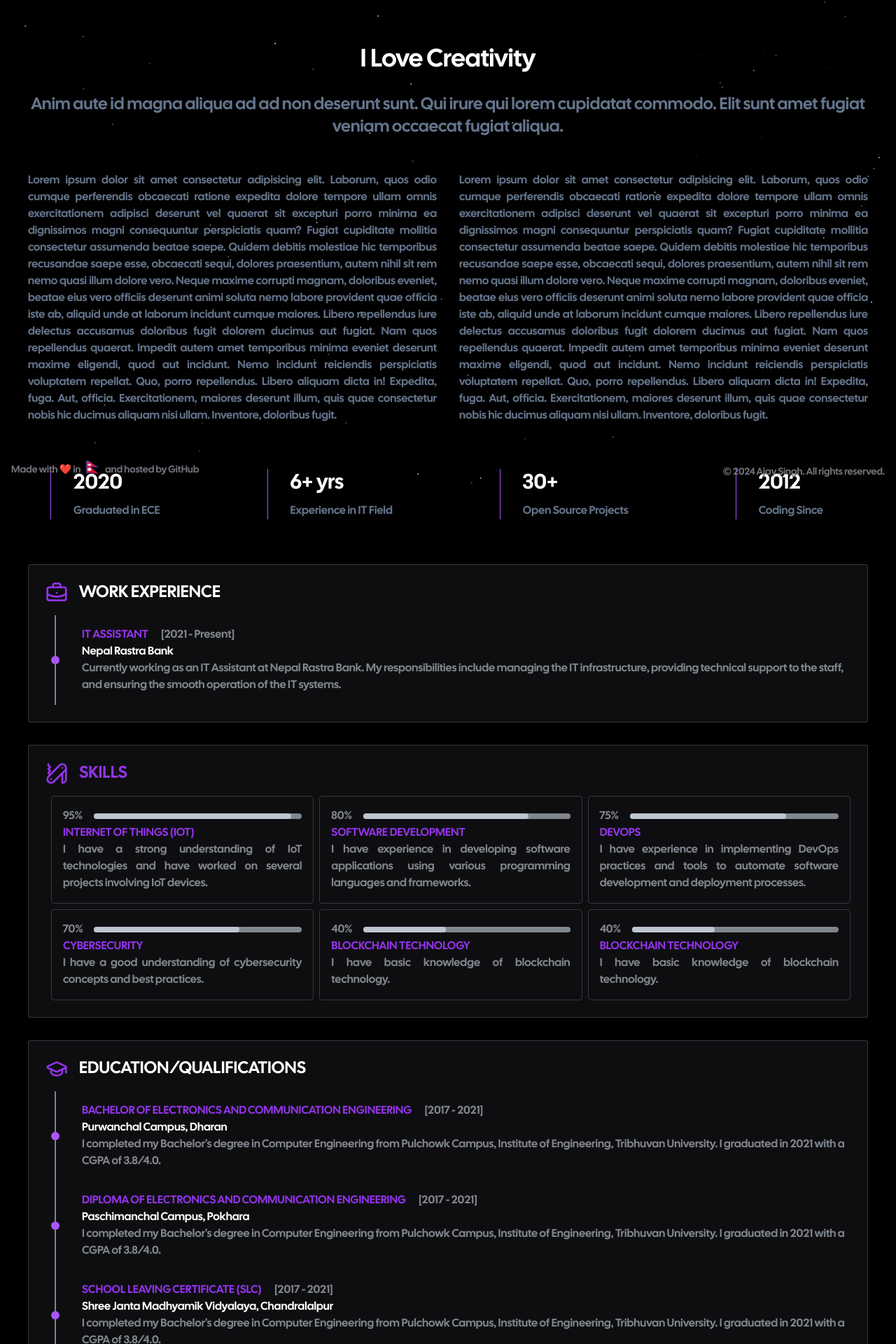
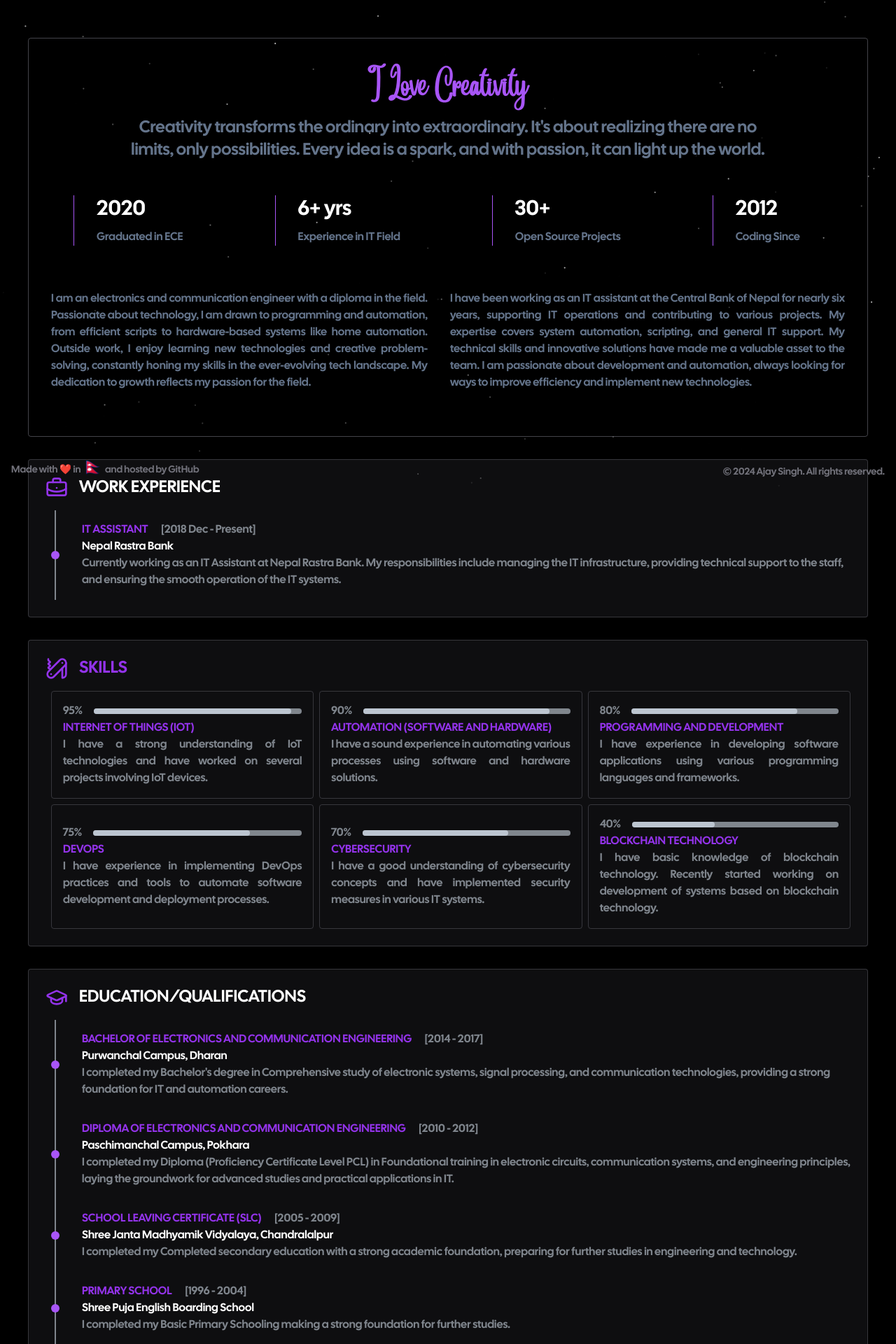
Before and after one commit to ajaysinghnp/portfolio-blog-theme, a Next.js app: page /about in a window 1280 px wide. Shown: the part 99-2019 px from the top of the page at 70% size. Built offline with nearby package versions, Linux system fonts and the light colour scheme; what tailwindcss-debug-screens would draw is missing.

Commit message:
completed for the first release

```diff
--- a/app/(root)/about/page.tsx
+++ b/app/(root)/about/page.tsx
@@ -1,3 +1,4 @@
+import About from '@/components/sections/about'
 import Education from '@/components/sections/education'
 import Experience from '@/components/sections/experience'
 import Skills from '@/components/sections/skills'
@@ -6,38 +7,7 @@ import React from 'react'
 const AboutPage = () => {
   return (
     <main className='text-white rounded p-8 flex flex-col gap-8'>
-      <section className="flex flex-col items-center justify-center">
-        <h1 className="text-4xl font-bold capitalize leading-[4rem] mb-4">I love creativity</h1>
-        <p className="text-2xl text-muted-foreground mb-4 text-center">
-          Anim aute id magna aliqua ad ad non deserunt sunt. Qui irure qui lorem cupidatat commodo. Elit sunt amet fugiat veniam occaecat fugiat aliqua.
-        </p>
-        <div className="flex gap-8 text-justify text-muted-foreground leading-6 my-8">
-          <p>
-            Lorem ipsum dolor sit amet consectetur adipisicing elit. Laborum, quos odio cumque perferendis obcaecati ratione expedita dolore tempore ullam omnis exercitationem adipisci deserunt vel quaerat sit excepturi porro minima ea dignissimos magni consequuntur perspiciatis quam? Fugiat cupiditate mollitia consectetur assumenda beatae saepe. Quidem debitis molestiae hic temporibus recusandae saepe esse, obcaecati sequi, dolores praesentium, autem nihil sit rem nemo quasi illum dolore vero. Neque maxime corrupti magnam, doloribus eveniet, beatae eius vero officiis deserunt animi soluta nemo labore provident quae officia iste ab, aliquid unde at laborum incidunt cumque maiores. Libero repellendus iure delectus accusamus doloribus fugit dolorem ducimus aut fugiat. Nam quos repellendus quaerat. Impedit autem amet temporibus minima eveniet deserunt maxime eligendi, quod aut incidunt. Nemo incidunt reiciendis perspiciatis voluptatem repellat. Quo, porro repellendus. Libero aliquam dicta in! Expedita, fuga. Aut, officia. Exercitationem, maiores deserunt illum, quis quae consectetur nobis hic ducimus aliquam nisi ullam. Inventore, doloribus fugit.
-          </p>
-          <p>
-            Lorem ipsum dolor sit amet consectetur adipisicing elit. Laborum, quos odio cumque perferendis obcaecati ratione expedita dolore tempore ullam omnis exercitationem adipisci deserunt vel quaerat sit excepturi porro minima ea dignissimos magni consequuntur perspiciatis quam? Fugiat cupiditate mollitia consectetur assumenda beatae saepe. Quidem debitis molestiae hic temporibus recusandae saepe esse, obcaecati sequi, dolores praesentium, autem nihil sit rem nemo quasi illum dolore vero. Neque maxime corrupti magnam, doloribus eveniet, beatae eius vero officiis deserunt animi soluta nemo labore provident quae officia iste ab, aliquid unde at laborum incidunt cumque maiores. Libero repellendus iure delectus accusamus doloribus fugit dolorem ducimus aut fugiat. Nam quos repellendus quaerat. Impedit autem amet temporibus minima eveniet deserunt maxime eligendi, quod aut incidunt. Nemo incidunt reiciendis perspiciatis voluptatem repellat. Quo, porro repellendus. Libero aliquam dicta in! Expedita, fuga. Aut, officia. Exercitationem, maiores deserunt illum, quis quae consectetur nobis hic ducimus aliquam nisi ullam. Inventore, doloribus fugit.
-          </p>
-        </div>
-        <div className="flex my-8 px-8 w-full justify-between">
-          <div className="px-8 border-l border-purple-500">
-            <h2 className="text-3xl leading-10 mb-2">2020</h2>
-            <p className="text-md text-muted-foreground">Graduated in ECE</p>
-          </div>
-          <div className="px-8 border-l border-purple-500">
-            <h2 className="text-3xl leading-10 mb-2">6+ yrs</h2>
-            <p className="text-md text-muted-foreground">Experience in IT Field</p>
-          </div>
-          <div className="px-8 border-l border-purple-500">
-            <h2 className="text-3xl leading-10 mb-2">30+</h2>
-            <p className="text-md text-muted-foreground">Open Source Projects</p>
-          </div>
-          <div className="px-8 border-l border-purple-500">
-            <h2 className="text-3xl leading-10 mb-2">2012</h2>
-            <p className="text-md text-muted-foreground">Coding Since</p>
-          </div>
-        </div>
-      </section>
+      <About />
       <Experience />
       <Skills />
       <Education />
--- a/app/(root)/contact/page.tsx
+++ b/app/(root)/contact/page.tsx
@@ -1,4 +1,4 @@
-import LetsTalk from '@/components/lets-talk'
+import LetsTalk from '@/components/sections/lets-talk'
 import React from 'react'
 
 const ContactPage = () => {
--- a/app/(root)/resume/page.tsx
+++ b/app/(root)/resume/page.tsx
@@ -91,8 +91,8 @@ const ResumePage = () => {
       </div>
       <div className="w-full flex flex-1 flex-col gap-4">
         <Experience />
+        <Skills />
         <Education />
-        <Skills />
       </div >
     </main >
   );
--- a/app/blog/post/[slug]/r-side.tsx
+++ b/app/blog/post/[slug]/r-side.tsx
@@ -1,6 +1,4 @@
-import { Separator } from "@/components/ui/separator";
-import { Post, posts } from "@/data/blog";
-import Link from "next/link";
+import RelatedPosts from "@/components/blog/related-posts";
 
 interface Props {
   tags?: string[];
@@ -8,25 +6,10 @@ interface Props {
 }
 
 const RightSideBar = ({ tags, slug }: Props) => {
-  const relatedPosts = posts.filter((post) => {
-    return post.tags.some((tag) => tags?.includes(tag));
-  }).filter((post) => post.slug !== slug);
   return (
     <aside
       className="flex flex-col gap-2 p-4 border border-zinc-600/60 rounded">
-      <section className="flex flex-col gap-2">
-        <h2 className="text-lg">Related Posts</h2>
-        <Separator className="bg-zinc-600/60" />
-        <ul className="flex flex-col gap-2 mt-4">
-          {relatedPosts.map((post: Post) => (
-            <li key={post.slug} className="text-md font-normal text-zinc-600 hover:text-white duration-1000">
-              <Link href={`/blog/post/${post.slug}`}>
-                {post.title}
-              </Link>
-            </li>
-          ))}
-        </ul>
-      </section>
+      <RelatedPosts tags={tags} slug={slug} />
     </aside>
   )
 }
--- a/app/page.tsx
+++ b/app/page.tsx
@@ -4,6 +4,7 @@ import { angelina } from "@/components/local-fonts";
 import Social from "@/components/social";
 import { ModeToggle } from "@/components/theme-toggle";
 import { navigation } from "@/data/navigation";
+import { resume } from "@/data/resume";
 
 export default function Home() {
   return (
@@ -34,21 +35,20 @@ export default function Home() {
           angelina.className,
         ].join(" ")}
       >
-        Ajay Singh
+        {resume.name}
       </h1>
 
       <div className="hidden w-screen h-px animate-glow md:block animate-fade-right bg-gradient-to-r from-zinc-300/0 via-zinc-300/50 to-zinc-300/0" />
 
       <div className="my-12 text-center animate-fade-in">
         <h2 className="text-md text-zinc-500 ">
-          &ldquo;An ultimate Success is always hidden behind the first
-          failure&rdquo; -{" "}
+          &ldquo;{resume.quote}&rdquo; -{" "}
           <Link
             target="_blank"
             href="/blog"
             className="underline duration-500 italic hover:text-zinc-300"
           >
-            Blog [Ajay Singh]
+            {resume.quote_author}
           </Link>
         </h2>
       </div>
--- /dev/null
+++ b/components/blog/related-posts.tsx
@@ -0,0 +1,32 @@
+import React from 'react'
+import { Separator } from '../ui/separator'
+import { Post, posts } from '@/data/blog';
+import Link from 'next/link';
+
+interface Props {
+  tags?: string[];
+  slug?: string;
+}
+
+const RelatedPosts = ({ tags, slug }: Props) => {
+  const relatedPosts = posts.filter((post) => {
+    return post.tags.some((tag) => tags?.includes(tag));
+  }).filter((post) => post.slug !== slug);
+  return (
+    <section className="flex flex-col gap-2">
+      <h2 className="text-lg">Related Posts</h2>
+      <Separator className="bg-zinc-600/60" />
+      <ul className="flex flex-col gap-2 mt-4">
+        {relatedPosts.map((post: Post) => (
+          <li key={post.slug} className="text-md font-normal text-zinc-400 hover:text-white duration-1000">
+            <Link href={`/blog/post/${post.slug}`}>
+              {post.title}
+            </Link>
+          </li>
+        ))}
+      </ul>
+    </section>
+  )
+}
+
+export default RelatedPosts
--- a/components/mdx-components.tsx
+++ b/components/mdx-components.tsx
@@ -32,6 +32,11 @@ export const components = {
       {props.children}
     </a>
   ),
+  li: (props: any) => {
+    return <li {...props} className={cn('text-zinc-500', props.className)}>
+      {props.children}
+    </li>
+  },
   strong: (props: any) => (
     <strong {...props} className="font-bold text-zinc-400">
       {props.children}
--- /dev/null
+++ b/components/sections/about.tsx
@@ -0,0 +1,33 @@
+import { about } from '@/data/about'
+import React from 'react'
+import { angelina } from "@/components/local-fonts";
+import { cn } from '@/lib/utils';
+
+const About = () => {
+  return (
+    <section className="flex flex-col items-center justify-center border border-zinc-500/60 rounded p-8">
+      <h1 className={cn(angelina.className, "text-4xl font-bold capitalize leading-[4rem] mb-4 text-purple-500")}>{about.title}</h1>
+      <p className="text-2xl text-muted-foreground mb-4 text-center text-balance">
+        {about.quote}
+      </p>
+      <div className="flex my-8 px-8 w-full justify-between">
+        {about.highlights.map((highlight, index) => (
+          <div className="px-8 border-l border-purple-500" key={index}>
+            <h2 className="text-3xl leading-10 mb-2">{highlight.label}</h2>
+            <p className="text-md text-muted-foreground">{highlight.description}</p>
+          </div>
+        ))}
+      </div>
+      <div className="flex gap-8 text-justify text-muted-foreground leading-6 my-8">
+        <p>
+          {about.description_left}
+        </p>
+        <p>
+          {about.description_right}
+        </p>
+      </div>
+    </section>
+  )
+}
+
+export default About
--- a/components/lets-talk.tsx
+++ b/components/sections/lets-talk.tsx
@@ -4,7 +4,7 @@ import { Button } from '@/components/ui/button'
 
 const LetsTalk = () => {
   return (
-    <div className="px-6 py-6 sm:py-12 lg:px-8 border border-zinc-300/60 rounded">
+    <div className="px-6 py-6 sm:py-12 lg:px-8 border border-zinc-500/60 rounded">
       <div className="mx-auto flex flex-col items-center justify-center text-center">
         <h1 className="text-4xl md:text-5xl font-bold tracking-tight text-zinc-300">Let&apos;s Talk</h1>
         <p className="mt-3 text-lg text-zinc-400">
@@ -46,7 +46,7 @@ const LetsTalk = () => {
           <div className="sm:col-span-2">
             <label className="text-sm font-semibold leading-6 text-zinc-300">Message</label>
             <div className="mt-2.5">
-              <textarea name="message" id="message" rows={4} placeholder="Share your thoughts..." className="w-full rounded border border-zinc-300/60 px-3.5 py-2 text-zinc-300 shadow-sm placeholder:text-gray-400 sm:text-sm sm:leading-6"></textarea>
+              <textarea name="message" id="message" rows={4} placeholder="Share your thoughts..." className="w-full rounded border border-zinc-300/60 px-3.5 py-2 text-zinc-300 shadow-sm placeholder:text-gray-400 sm:text-sm sm:leading-6 bg-transparent"></textarea>
             </div>
           </div>
         </div>
--- /dev/null
+++ b/data/about.ts
@@ -0,0 +1,27 @@
+export const about = {
+  title: "I love creativity",
+  quote:
+    "Creativity transforms the ordinary into extraordinary. It's about realizing there are no limits, only possibilities. Every idea is a spark, and with passion, it can light up the world.",
+  description_left:
+    "I am an electronics and communication engineer with a diploma in the field. Passionate about technology, I am drawn to programming and automation, from efficient scripts to hardware-based systems like home automation. Outside work, I enjoy learning new technologies and creative problem-solving, constantly honing my skills in the ever-evolving tech landscape. My dedication to growth reflects my passion for the field.",
+  description_right:
+    "I have been working as an IT assistant at the Central Bank of Nepal for nearly six years, supporting IT operations and contributing to various projects. My expertise covers system automation, scripting, and general IT support. My technical skills and innovative solutions have made me a valuable asset to the team. I am passionate about development and automation, always looking for ways to improve efficiency and implement new technologies.",
+  highlights: [
+    {
+      label: "2020",
+      description: "Graduated in ECE",
+    },
+    {
+      label: "6+ yrs",
+      description: "Experience in IT Field",
+    },
+    {
+      label: "30+",
+      description: "Open Source Projects",
+    },
+    {
+      label: "2012",
+      description: "Coding Since",
+    },
+  ],
+};
--- a/data/resume.ts
+++ b/data/resume.ts
@@ -2,9 +2,11 @@ export const resume = {
   fname: "Ajay",
   lname: "Singh",
   name: "Ajay Singh",
+  quote: "Bridging imagination and reality, one innovation at a time.",
+  quote_author: "Ajay Singh",
   position: "IT Assistant @NRB",
   profile:
-    "Lorem, ipsum dolor sit amet consectetur adipisicing elit. Nihil corporis recusandae doloribus fugit nemo. Pariatur quis reiciendis ad reprehenderit cupiditate aperiam dicta magnam necessitatibus accusantium!",
+    "Results-driven Electronics and Communication Engineer with a diploma in the field and 6 years of experience as an IT Assistant at the Central Bank of Nepal. Passionate about programming, development, and automation across various domains. Skilled in scripting and hardware-based solutions, including home automation systems. Combines technical expertise with a strong work ethic to drive efficiency and innovation in IT operations.",
   contacts: [
     {
       label: "Personal",
@@ -23,7 +25,7 @@ export const resume = {
     {
       title: "IT Assistant",
       company: "Nepal Rastra Bank",
-      date: "[2021 - Present]",
+      date: "[2018 Dec - Present]",
       description:
         "Currently working as an IT Assistant at Nepal Rastra Bank. My responsibilities include managing the IT infrastructure, providing technical support to the staff, and ensuring the smooth operation of the IT systems.",
     },
@@ -32,23 +34,30 @@ export const resume = {
     {
       degree: "Bachelor of Electronics and Communication Engineering",
       school: "Purwanchal Campus, Dharan",
-      date: "[2017 - 2021]",
+      date: "[2014 - 2017]",
       description:
-        "I completed my Bachelor's degree in Computer Engineering from Pulchowk Campus, Institute of Engineering, Tribhuvan University. I graduated in 2021 with a CGPA of 3.8/4.0.",
+        "I completed my Bachelor's degree in Comprehensive study of electronic systems, signal processing, and communication technologies, providing a strong foundation for IT and automation careers.",
     },
     {
       degree: "Diploma of Electronics and Communication Engineering",
       school: "Paschimanchal Campus, Pokhara",
-      date: "[2017 - 2021]",
+      date: "[2010 - 2012]",
       description:
-        "I completed my Bachelor's degree in Computer Engineering from Pulchowk Campus, Institute of Engineering, Tribhuvan University. I graduated in 2021 with a CGPA of 3.8/4.0.",
+        "I completed my Diploma (Proficiency Certificate Level PCL) in  Foundational training in electronic circuits, communication systems, and engineering principles, laying the groundwork for advanced studies and practical applications in IT.",
     },
     {
       degree: "School Leaving Certificate (SLC)",
       school: "Shree Janta Madhyamik Vidyalaya, Chandralalpur",
-      date: "[2017 - 2021]",
+      date: "[2005 - 2009]",
       description:
-        "I completed my Bachelor's degree in Computer Engineering from Pulchowk Campus, Institute of Engineering, Tribhuvan University. I graduated in 2021 with a CGPA of 3.8/4.0.",
+        "I completed my Completed secondary education with a strong academic foundation, preparing for further studies in engineering and technology.",
+    },
+    {
+      degree: "Primary School",
+      school: "Shree Puja English Boarding School",
+      date: "[1996 - 2004]",
+      description:
+        "I completed my Basic Primary Schooling making a strong foundation for further studies.",
     },
   ],
   skills: [
@@ -59,8 +68,14 @@ export const resume = {
         "I have a strong understanding of IoT technologies and have worked on several projects involving IoT devices.",
     },
     {
+      percentage: 90,
+      label: "Automation (software and hardware)",
+      description:
+        "I have a sound experience in automating various processes using software and hardware solutions.",
+    },
+    {
       percentage: 80,
-      label: "Software Development",
+      label: "Programming and development",
       description:
         "I have experience in developing software applications using various programming languages and frameworks.",
     },
@@ -74,17 +89,13 @@ export const resume = {
       percentage: 70,
       label: "Cybersecurity",
       description:
-        "I have a good understanding of cybersecurity concepts and best practices.",
+        "I have a good understanding of cybersecurity concepts and have implemented security measures in various IT systems.",
     },
     {
       percentage: 40,
       label: "Blockchain Technology",
-      description: "I have basic knowledge of blockchain technology.",
-    },
-    {
-      percentage: 40,
-      label: "Blockchain Technology",
-      description: "I have basic knowledge of blockchain technology.",
+      description:
+        "I have basic knowledge of blockchain technology. Recently started working on development of systems based on blockchain technology.",
     },
   ],
 };
```
